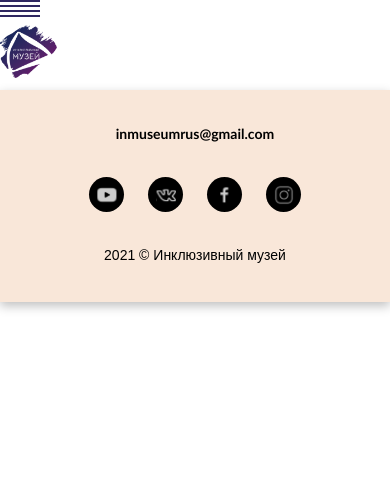
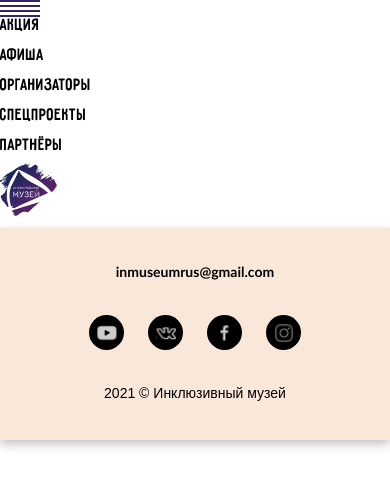
Before and after one commit to Vaelastras/inMuseum, a React (Create React App) app: page / in a window 390 px wide. Shown: the top 486 px of the page. Built offline with nearby package versions, Linux system fonts and the light colour scheme.

Commit message:
base navbar added

```diff
--- a/package.json
+++ b/package.json
@@ -8,6 +8,7 @@
     "@testing-library/user-event": "^12.1.10",
     "react": "^17.0.2",
     "react-dom": "^17.0.2",
+    "react-router-dom": "^5.2.0",
     "react-scripts": "4.0.3",
     "sass": "^1.35.2",
     "sass-loader": "^10.1.1",
--- a/src/assets/scss/basic.scss
+++ b/src/assets/scss/basic.scss
@@ -1,5 +1,5 @@
 .txt-1 {
-  font-family: Calibri, Arial, sans-serif;
+  font-family: $Calibri;
   font-size: 36px;
   line-height: 44px;
   letter-spacing: -.5%;
--- a/src/assets/scss/vars.scss
+++ b/src/assets/scss/vars.scss
@@ -6,6 +6,7 @@ $white: #fff;
 $black: #000;
 $saphire: #001185;
 $dViolet: #2F2761;
+$pink: #A95099;
 
 //transition
 $t-eo: .25s ease-out;
--- a/src/components/App/App.js
+++ b/src/components/App/App.js
@@ -3,11 +3,13 @@ import './App.scss';
 import Footer from "../Footer/Footer";
 import Logo from "../Logo/Logo";
 import Burger from "../Burger/Burger";
+import NavBar from "../NavBar/NavBar";
 
 function App() {
   return(
     <>
       <Burger/>
+      <NavBar/>
       <Logo/>
       <Footer/>
     </>
--- a/src/components/Burger/burger.scss
+++ b/src/components/Burger/burger.scss
@@ -18,11 +18,11 @@
       &_active {
         &:first-of-type {
           width: 17px;
-          transform: translate(50%,750%) rotate(45deg);
+          transform: translate(0%,300%) rotate(45deg);
         }
         &:last-of-type {
           width: 17px;
-          transform: translate(50%,0%) rotate(-45deg);
+          transform: translate(0%,-440%) rotate(-45deg);
         }
         &:nth-of-type(2), &:nth-of-type(3) {
           opacity: 0;
--- /dev/null
+++ b/src/components/NavBar/NavBar.js
@@ -0,0 +1,16 @@
+import React from "react";
+import { NavLink } from "react-router-dom";
+
+function NavBar () {
+  return (
+    <nav className="navigation">
+      <NavLink to={'./action'} activeClassName='navigation__link_active' className='navigation__link'>Акция</NavLink>
+      <NavLink to={'./afisha'} activeClassName='navigation__link_active' className='navigation__link'>Афиша</NavLink>
+      <NavLink to={'./organizators'} activeClassName='navigation__link_active' className='navigation__link'>Организаторы</NavLink>
+      <NavLink to={'./projects'} activeClassName='navigation__link_active' className='navigation__link'>Спецпроекты</NavLink>
+      <NavLink to={'./parnters'} activeClassName='navigation__link_active' className='navigation__link'>Партнёры</NavLink>
+    </nav>
+  )
+}
+
+export default NavBar;
--- /dev/null
+++ b/src/components/NavBar/navbar.scss
@@ -0,0 +1,31 @@
+.navigation {
+  display: flex;
+  justify-content:space-between;
+  align-items: center;
+  &__link{
+    font-size: 18px;
+    line-height: 18px;
+    font-family: $Prib;
+    color: $black;
+    text-transform: uppercase;
+    text-decoration: none;
+    &_active {
+      color: $saphire;
+
+    }
+  }
+}
+
+@media screen and (max-width: 768px) {
+  .navigation{
+    flex-direction: column;
+    align-items: flex-start;
+    &__link {
+      margin-bottom: 12px;
+      &:last-of-type {
+        margin-bottom: 0;
+      }
+    }
+  }
+
+}
--- a/src/index.js
+++ b/src/index.js
@@ -2,11 +2,14 @@ import React from 'react';
 import ReactDOM from 'react-dom';
 import './index.scss';
 import App from './components/App/App';
+import {BrowserRouter} from "react-router-dom";
 
 
 ReactDOM.render(
   <React.StrictMode>
+    <BrowserRouter>
     <App />
+    </BrowserRouter>
   </React.StrictMode>,
   document.getElementById('root')
 );
--- a/src/index.scss
+++ b/src/index.scss
@@ -3,6 +3,7 @@
 @import './assets/scss/vars.scss';
 @import './assets/scss/basic.scss';
 @import "./components/Logo/logo.scss";
+@import "./components/NavBar/navbar.scss";
 @import "./components/Burger/burger.scss";
 @import "./components/Footer/footer.scss";
 @import "./components/Social-menu/social-menu.scss";
```
Also changed, not shown: 1 other file (tests, documents, lock files or other folders).
